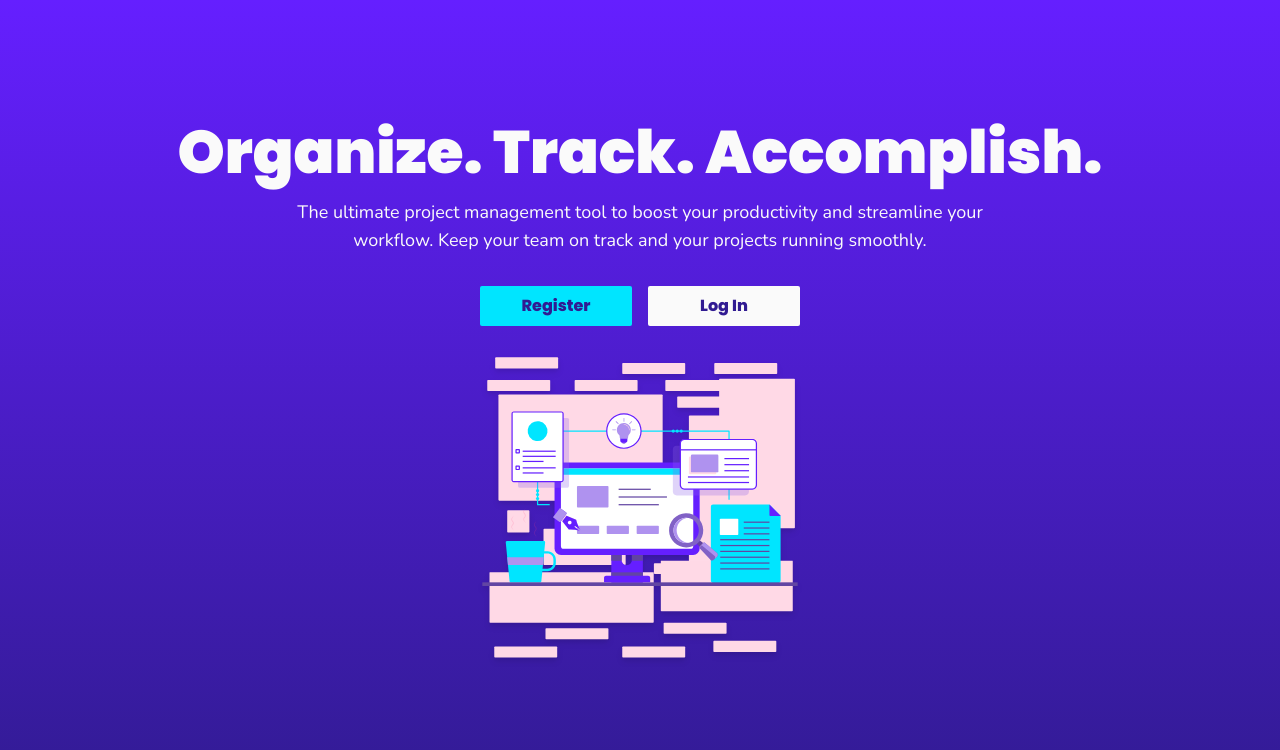
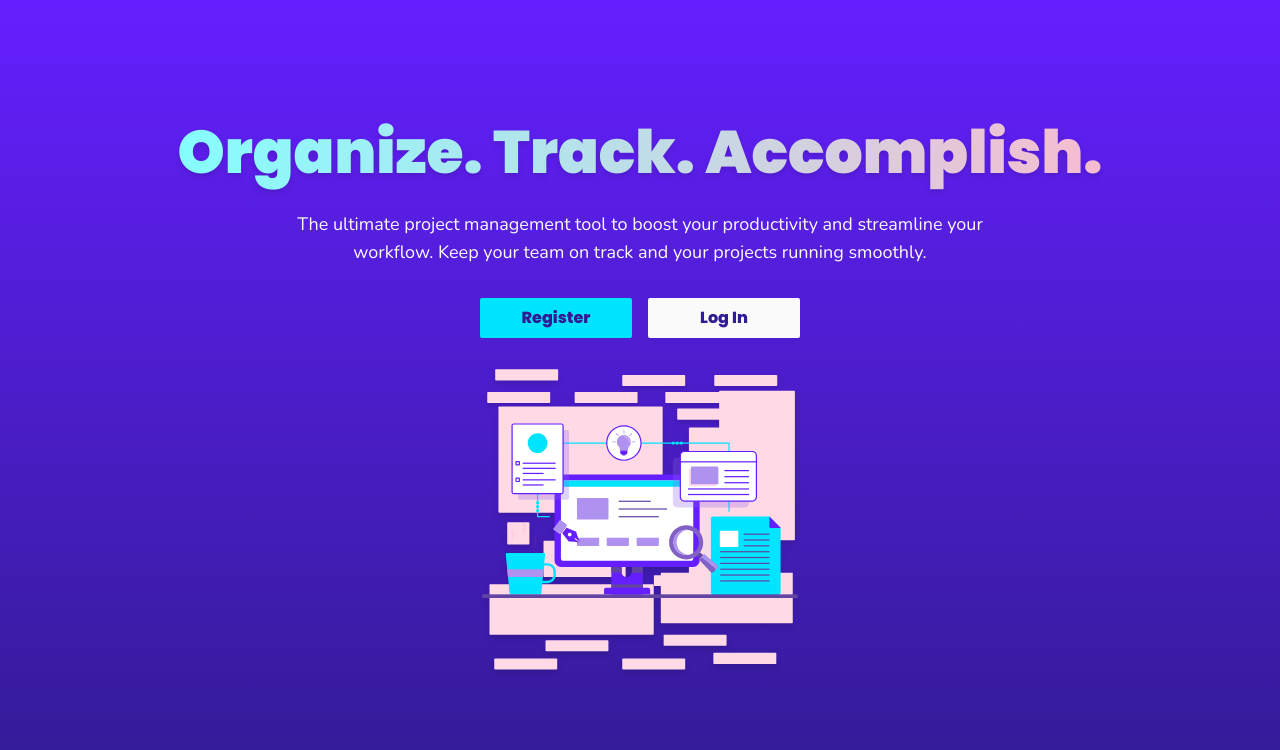
Before and after one commit to rn-mgl/taskmaster-client, a Next.js app: page / in a window 1280 px wide. Shown: the top 750 px of the page. Built offline with nearby package versions, Linux system fonts and the light colour scheme.

Commit message:
made link for auth

```diff
--- /dev/null
+++ b/app/login/layout.tsx
@@ -0,0 +1,11 @@
+import { Metadata } from "next";
+
+export const metadata: Metadata = {
+  title: "Login | TaskMaster",
+};
+
+export default function RootLayout({
+  children,
+}: Readonly<{ children: React.ReactNode }>) {
+  return <>{children}</>;
+}
--- /dev/null
+++ b/app/login/page.tsx
@@ -0,0 +1,7 @@
+import React from "react";
+
+const Login = () => {
+  return <div>Login</div>;
+};
+
+export default Login;
--- /dev/null
+++ b/app/register/layout.tsx
@@ -0,0 +1,12 @@
+import { Metadata } from "next";
+import React from "react";
+
+export const metadata: Metadata = {
+  title: "Register | TaskMaster",
+};
+
+export default function RootLayout({
+  children,
+}: Readonly<{ children: React.ReactNode }>) {
+  return <>{children}</>;
+}
--- /dev/null
+++ b/app/register/page.tsx
@@ -0,0 +1,7 @@
+import React from "react";
+
+const Register = () => {
+  return <div>Register</div>;
+};
+
+export default Register;
--- a/src/components/landing/Hero.tsx
+++ b/src/components/landing/Hero.tsx
@@ -1,13 +1,17 @@
 import React from "react";
 import ideation from "@/images/Ideation.svg";
 import Image from "next/image";
+import Link from "next/link";
 
 const Hero = () => {
   return (
     <div className="w-full h-full min-h-screen flex flex-col items-center justify-start bg-gradient-to-b from-primary-main to-primary-dark">
       <div className="w-full h-full flex flex-col items-center justify-start my-auto max-w-screen-l-l p-4 gap-4 t:p-8 t:gap-8">
         <div className="w-full flex flex-col items-start justify-center text-default-light gap-2 t:items-center l-s:gap-4">
-          <p className="font-black font-header text-4xl l-s:text-6xl">
+          <p
+            className="font-black font-header text-4xl l-s:text-6xl bg-gradient-to-br from-secondary-light to-accent-light p-3
+                      bg-clip-text text-transparent t:bg-gradient-to-r drop-shadow-md"
+          >
             Organize. <br className="t:hidden" /> Track.{" "}
             <br className="t:hidden" /> Accomplish.
           </p>
@@ -23,12 +27,18 @@ const Hero = () => {
           className="w-full flex flex-col items-center justify-center gap-2 font-header text-primary-dark
                     t:flex-row t:max-w-80 l-s:gap-4"
         >
-          <button className="w-full font-extrabold bg-secondary-main p-2 rounded-sm">
+          <Link
+            href="/register"
+            className="w-full font-extrabold bg-secondary-main p-2 rounded-sm text-center"
+          >
             Register
-          </button>
-          <button className="w-full font-extrabold p-2 rounded-sm bg-default-light">
+          </Link>
+          <Link
+            href="/login"
+            className="w-full font-extrabold p-2 rounded-sm bg-default-light text-center"
+          >
             Log In
-          </button>
+          </Link>
         </div>
 
         <div className="w-full flex flex-col items-center justify-center aspect-square t:max-w-80">
```
